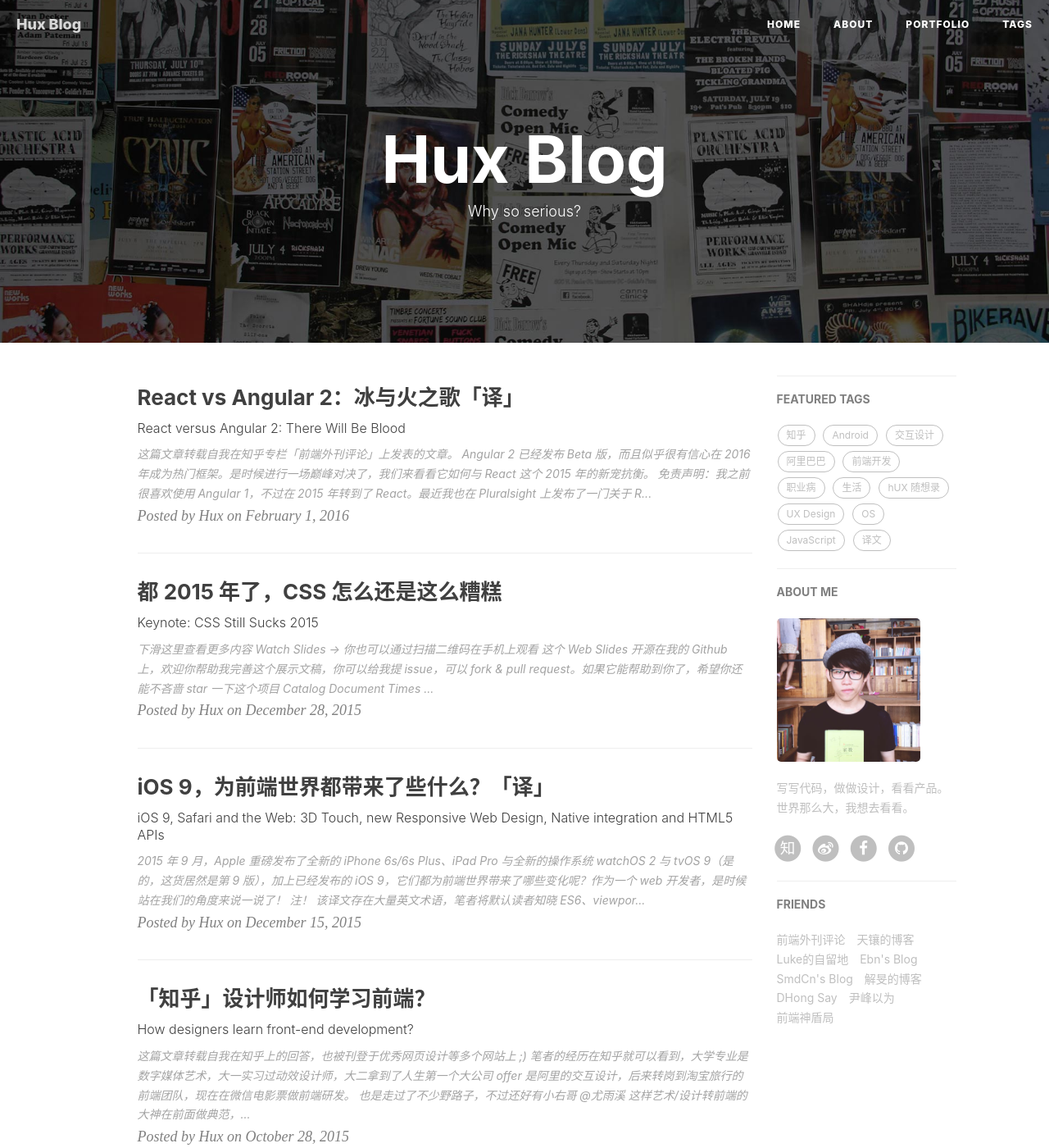
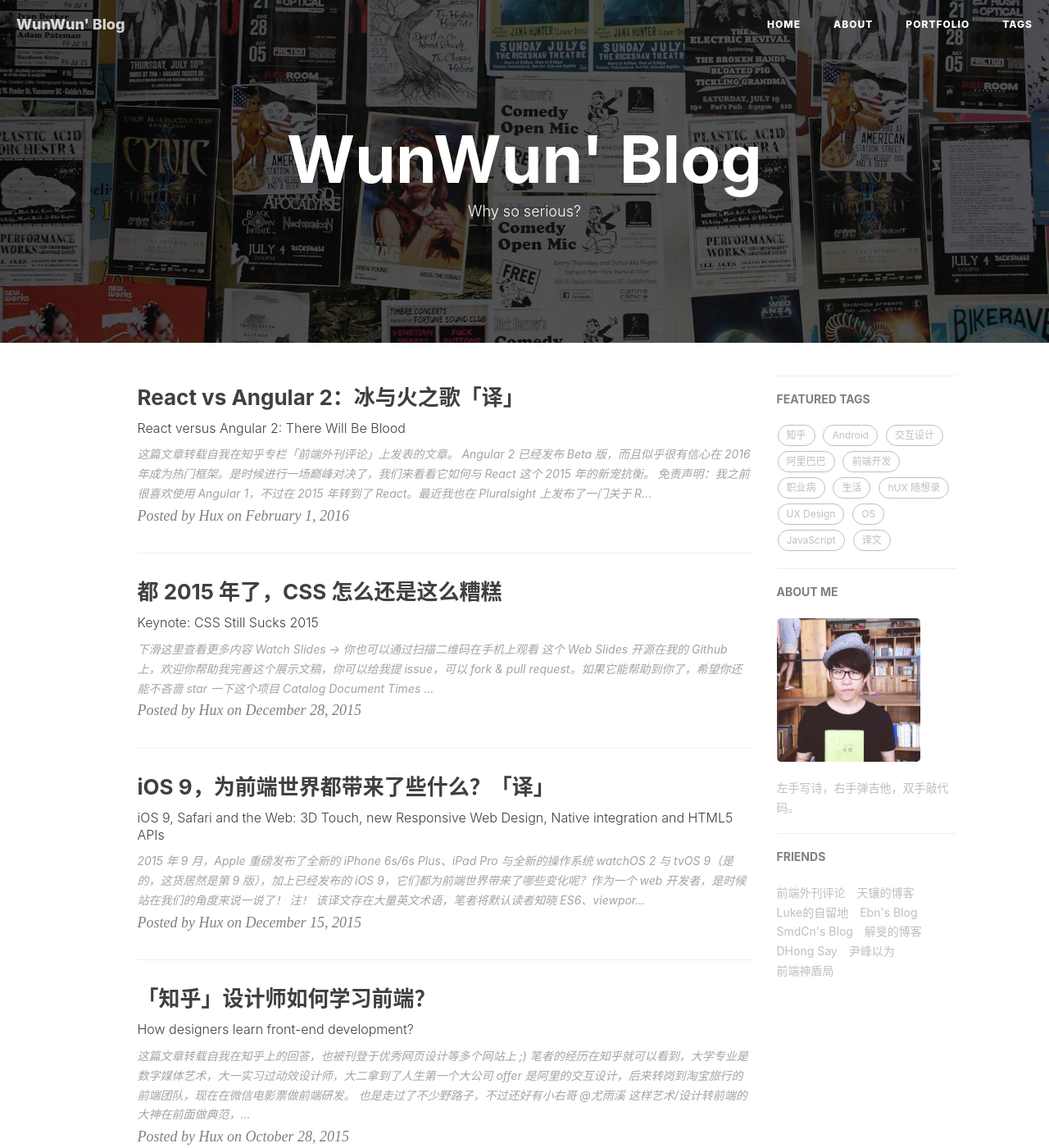
Before and after one commit to Syvon/Syvon.github.io, a Jekyll site: the page built from index.html, in a window 1280 px wide and 1400 px high. Shown: the whole window at 82% size. Built offline with Jekyll 4.4.1, drawn with Linux system fonts in a browser that asks for light colours; nearby versions of some CDN libraries; the list of posts is cut into pages by our own code; comment, search, counter and statistics services are not loaded; part of the change alters nothing that is shown; some of the changed text lies outside the part shown.

```diff
--- a/_config.yml
+++ b/_config.yml
@@ -1,22 +1,21 @@
 # Site settings
-title: Hux Blog
+title: WunWun' Blog
 SEOTitle: 黄玄的博客 | Hux Blog
 header-img: img/home-bg.jpg
-email: huxpro@gmail.com
-description: "关于前端与设计、黑客与画家 | 黄玄，Web & Mobile Lover，Front-End Engineer，UX Designer | 这里是 @Hux黄玄 的个人博客，与你一起发现更大的世界。"
-keyword: "黄玄, Hux黄玄, Hux, 鬼栈, huxpro, @huxpro, 黄玄的博客, Hux Blog, 博客, 个人网站, 互联网, 前端, 设计, 产品, 肖玉, Lynn, 肖玉的男朋友"
-url: "http://huangxuan.me"              # your host, for absolute URL
+email: xingwangchan@gmail.com
+description: "移动端开发、虚拟地理环境、三维GIS | 陈兴旺，C++，Java，Python，Android, 爬虫 | big big world"
+keyword: ""
+url: ""              # your host, for absolute URL
 baseurl: ""                             # for example, '/blog' if your blog hosted on 'host/blog'
 
 
 
 # SNS settings
 RSS: false
-weibo_username:     huxpro
-zhihu_username:     huxpro
-github_username:    huxpro
-#twitter_username:  huxpro
-facebook_username:  huxpro
+weibo_username:
+zhihu_username:
+github_username:
+facebook_username:
 
 
 
@@ -57,18 +56,10 @@ duoshuo_share: true                     # set to false if you want to use Commen
 
 
 
-# Analytics settings
-# Baidu Analytics
-ba_track_id: 4cc1f2d8f3067386cc5cdb626a202900
-# Google Analytics
-ga_track_id: 'UA-49627206-1'            # Format: UA-xxxxxx-xx
-ga_domain: huangxuan.me
-
-
 
 # Sidebar settings
 sidebar: true                           # whether or not using Sidebar.
-sidebar-about-description: "写写代码，做做设计，看看产品。世界那么大，我想去看看。"
+sidebar-about-description: "左手写诗，右手弹吉他，双手敲代码。"
 sidebar-avatar: /img/avatar-hux.jpg      # use absolute URL, seeing it's used in both `/` and `/about/`
 
 
```
